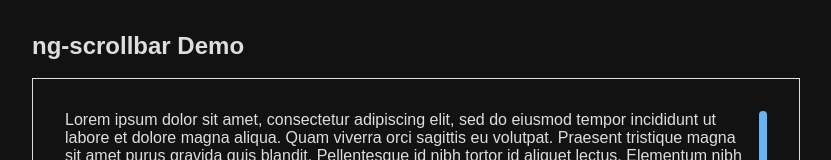
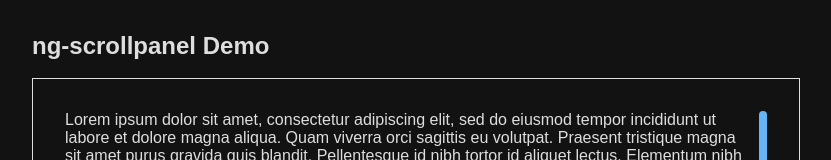
Before and after one commit to mdg1019/ng-scrollpanel, an Angular app: page / in a window 1280 px wide. Shown: the top 160 px of the page, without its empty margins (0-831 px from the left). Built offline with nearby package versions, Linux system fonts and the light colour scheme.

Commit message:
Minor fix.

```diff
--- a/projects/demo/src/app/app.component.html
+++ b/projects/demo/src/app/app.component.html
@@ -1,4 +1,4 @@
-<h2>ng-scrollbar Demo</h2>
+<h2>ng-scrollpanel Demo</h2>
 <br>
 <div class="scrollpanel-container">
   <ng-scrollpanel
```
